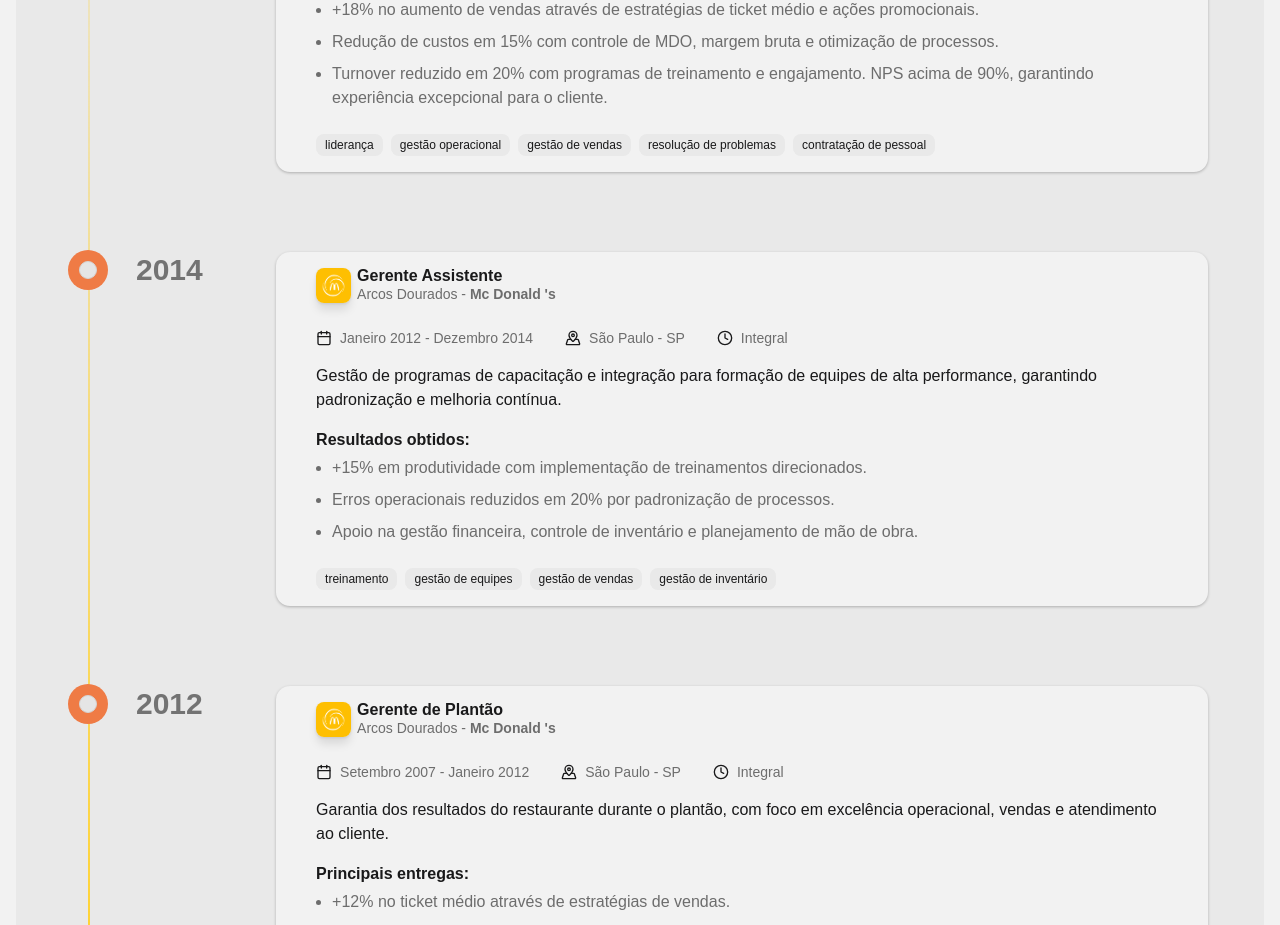
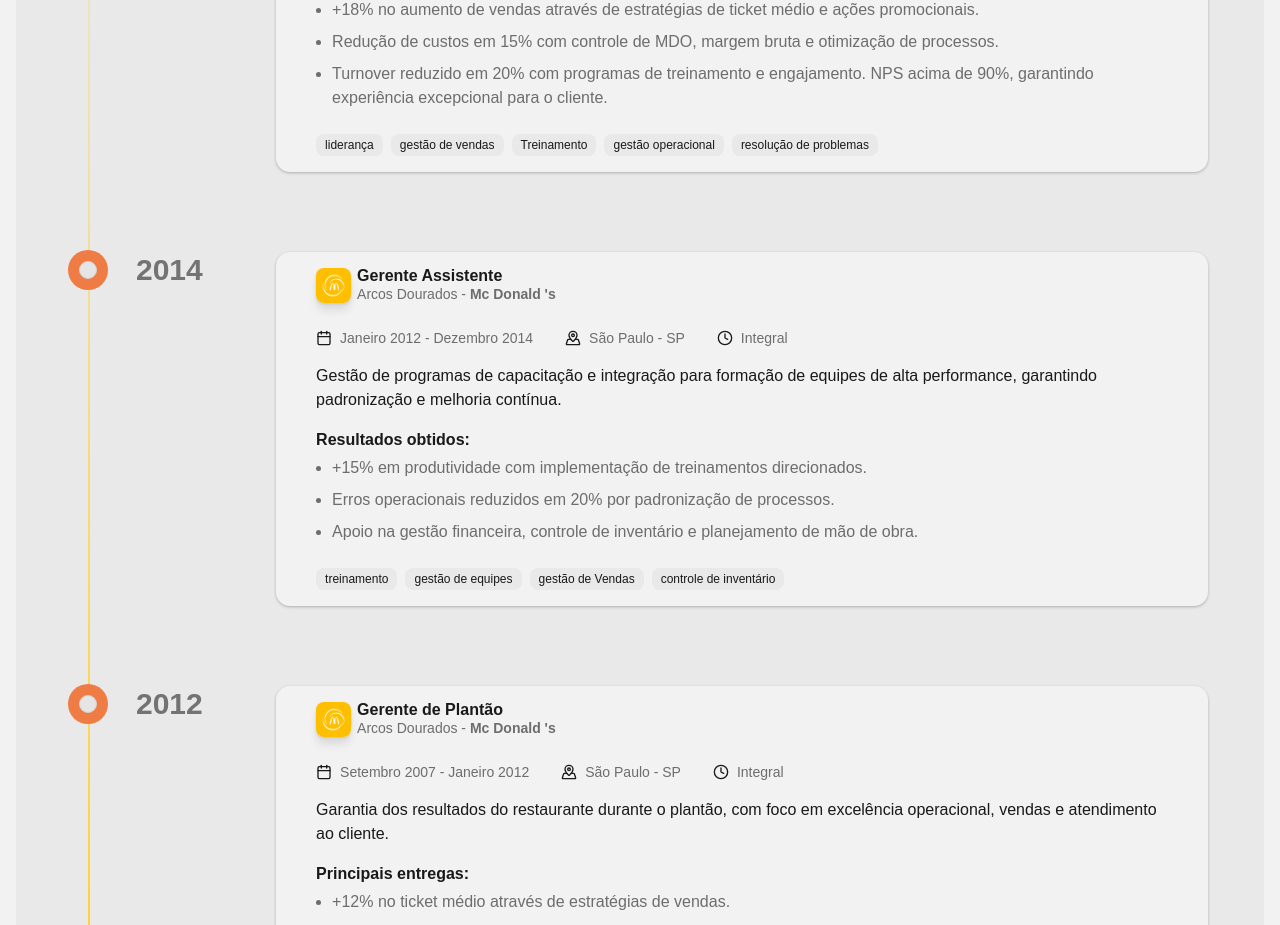
Before and after one commit to emmanuelmarcosdeoliveira/ofs-portfolio, a Next.js app: page / in a window 1280 px wide. Shown: the part 3920-4845 px from the top of the page. Built offline with nearby package versions, Linux system fonts and the light colour scheme.

Commit message:
chore: Correction of WhatsApp link and job position competencies

```diff
--- a/src/components/footer.tsx
+++ b/src/components/footer.tsx
@@ -25,9 +25,7 @@ export default function Footer() {
         <div className="grid grid-cols-4 items-center justify-items-center max-sm:grid-cols-2">
           <div>
             <Link className="flex font-sans items-center" href="/">
-
               <Image
-
                 suppressHydrationWarning
                 className="dark:text-white"
                 src={theme === "dark" ? "/ofs-light.svg" : "/ofs-dark.svg"}
@@ -64,7 +62,7 @@ export default function Footer() {
                 <Link
                   className="size-10"
                   target="_blank"
-                  href="https://www.instagram.com/oliveirafullstack/"
+                  href="https://wa.me/5511968336094?text=Olá,%20gostaria%20de%20saber%20mais%20informações!"
                 >
                   <FaWhatsapp className="fill-primary size-6" />
                 </Link>
--- a/src/components/timeline-jobs.tsx
+++ b/src/components/timeline-jobs.tsx
@@ -79,16 +79,14 @@ export function TimelineDemo() {
           <CardFooter className="flex flex-wrap gap-2 items-center">
             <Badge className="bg-accent text-foreground">liderança</Badge>
             <Badge className="bg-accent text-foreground">
+              gestão de vendas
+            </Badge>
+            <Badge className="bg-accent text-foreground">Treinamento</Badge>
+            <Badge className="bg-accent text-foreground">
               gestão operacional
             </Badge>
             <Badge className="bg-accent text-foreground">
-              gestão de vendas
-            </Badge>
-            <Badge className="bg-accent text-foreground">
               resolução de problemas
-            </Badge>
-            <Badge className="bg-accent text-foreground">
-              contratação de pessoal
             </Badge>
           </CardFooter>
         </Card>
@@ -161,10 +159,10 @@ export function TimelineDemo() {
               gestão de equipes
             </Badge>
             <Badge className="bg-accent text-foreground">
-              gestão de vendas
+              gestão de Vendas
             </Badge>
             <Badge className="bg-accent text-foreground">
-              gestão de inventário
+              controle de inventário
             </Badge>
           </CardFooter>
         </Card>
```
